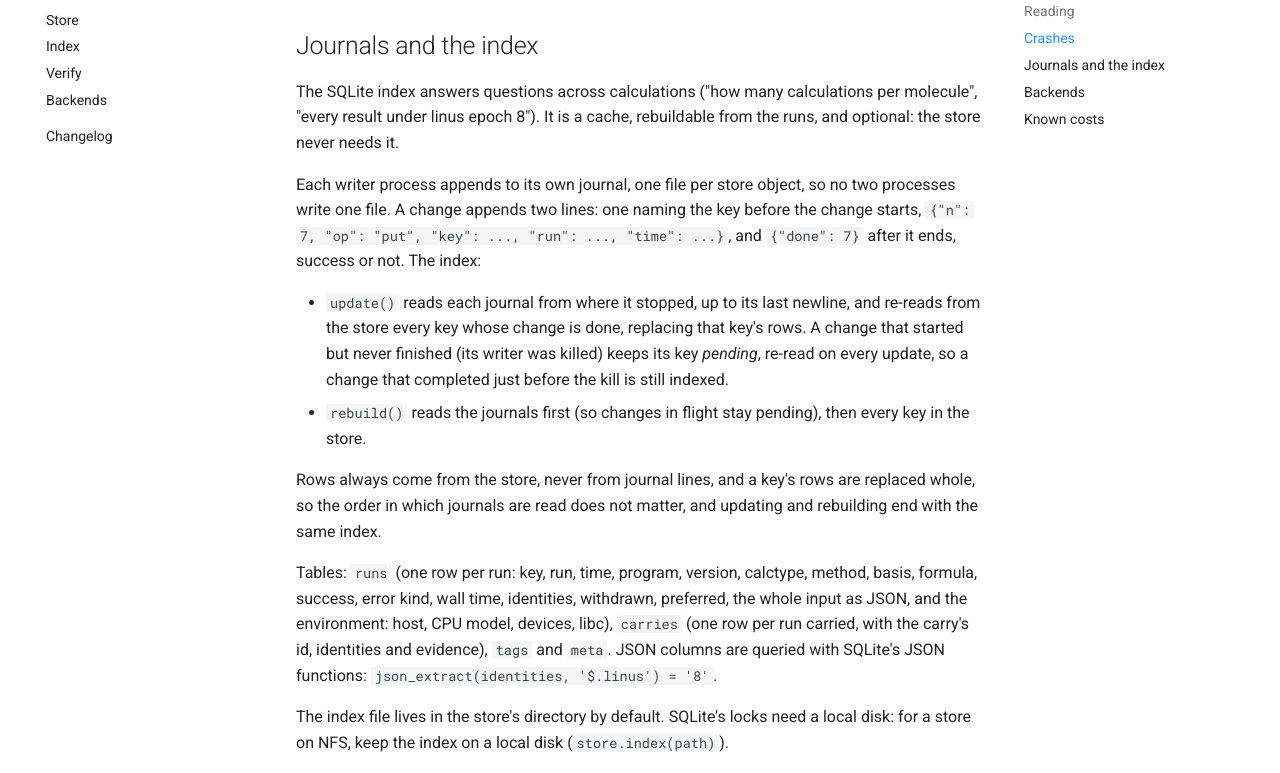
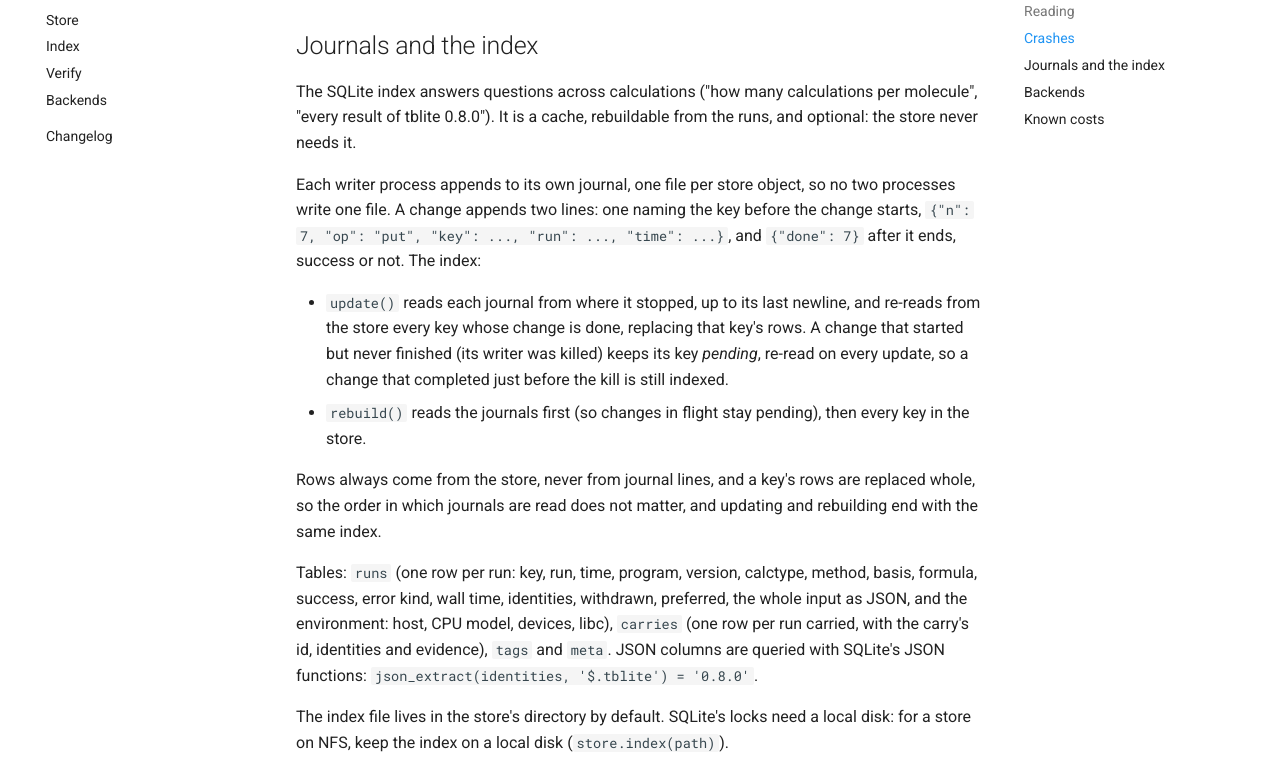
Before and after one commit to atomsforhumanity/qcstore, an MkDocs documentation site: the page built from docs/design.md, in a window 1280 px wide and 1400 px high, scrolled down 4452 px. Shown: the part 178-951 px from the top of the window. Built offline with MkDocs 1.6.1 and Material for MkDocs 9.7.7, drawn with Linux system fonts in a browser that asks for light colours; comment, search, counter and statistics services are not loaded.

Commit message:
Docs and docstrings: query examples with a public program
The index's examples named a program that isn't public; they now use
tblite, as the README does.

Co-Authored-By: Claude Opus 5.5 <noreply@anthropic.com>
Claude-Session: https://claude.ai/code/session_01BXhkvca34YTq6vj4DNytwh

```diff
--- a/docs/design.md
+++ b/docs/design.md
@@ -196,7 +196,7 @@ missing or lagging pointers and changes nothing else.
 ## Journals and the index
 
 The SQLite index answers questions across calculations ("how many calculations per
-molecule", "every result under linus epoch 8"). It is a cache, rebuildable from the
+molecule", "every result of tblite 0.8.0"). It is a cache, rebuildable from the
 runs, and optional: the store never needs it.
 
 Each writer process appends to its own journal, one file per store object, so no two
@@ -221,7 +221,7 @@ basis, formula, success, error kind, wall time, identities, withdrawn, preferred
 whole input as JSON, and the environment: host, CPU model, devices, libc), `carries` (one
 row per run carried, with the carry's id, identities and evidence), `tags` and `meta`.
 JSON columns are queried with
-SQLite's JSON functions: `json_extract(identities, '$.linus') = '8'`.
+SQLite's JSON functions: `json_extract(identities, '$.tblite') = '0.8.0'`.
 
 The index file lives in the store's directory by default. SQLite's locks need a local
 disk: for a store on NFS, keep the index on a local disk (`store.index(path)`).
```
Also changed, not shown: 1 other file.
